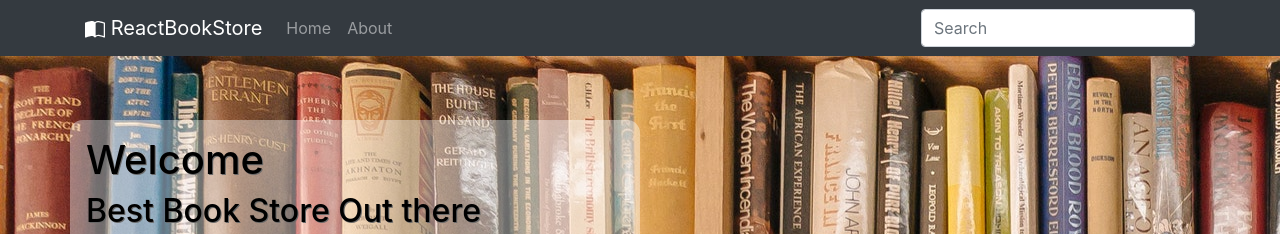
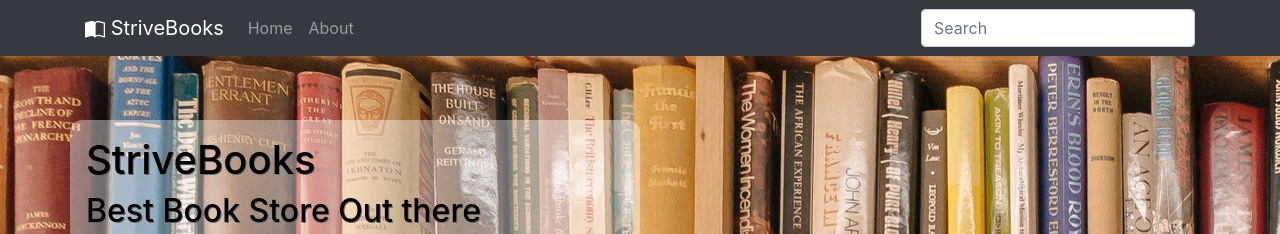
Before and after one commit to Radensuaso/m4d2-react-book-store, a React (Create React App) app: page / in a window 1280 px wide. Shown: the top 234 px of the page. Built offline with nearby package versions, Linux system fonts and the light colour scheme.

Commit message:
Name of the site changed to StriveBooks

```diff
--- a/public/index.html
+++ b/public/index.html
@@ -24,11 +24,7 @@
       work correctly both with client-side routing and a non-root public URL.
       Learn how to configure a non-root public URL by running `npm run build`.
     -->
-    <link
-      rel="stylesheet"
-      href="https://cdn.jsdelivr.net/npm/bootstrap-icons@1.5.0/font/bootstrap-icons.css"
-    />
-    <title>ReactBookStore</title>
+    <title>StriveBooks</title>
   </head>
   <body>
     <noscript>You need to enable JavaScript to run this app.</noscript>
--- a/src/components/MyJumbotron.jsx
+++ b/src/components/MyJumbotron.jsx
@@ -5,7 +5,7 @@ const MyJumbotron = () => (
     <Container>
       <Row>
         <Col xs={10} sm={8} md={6}>
-          <h1>Welcome</h1>
+          <h1>StriveBooks</h1>
           <h2>Best Book Store Out there</h2>
           <p>
             Come in and see for yourself, you'll find the book you're looking
--- a/src/components/MyNav.jsx
+++ b/src/components/MyNav.jsx
@@ -6,7 +6,7 @@ const MyNav = (props) => {
     <Navbar bg="dark" variant="dark" expand="lg">
       <Container>
         <Navbar.Brand href="#home">
-          <BsBookHalf /> ReactBookStore
+          <BsBookHalf /> StriveBooks
         </Navbar.Brand>
         <Navbar.Toggle aria-controls="basic-navbar-nav" />
         <Navbar.Collapse id="basic-navbar-nav">
```
